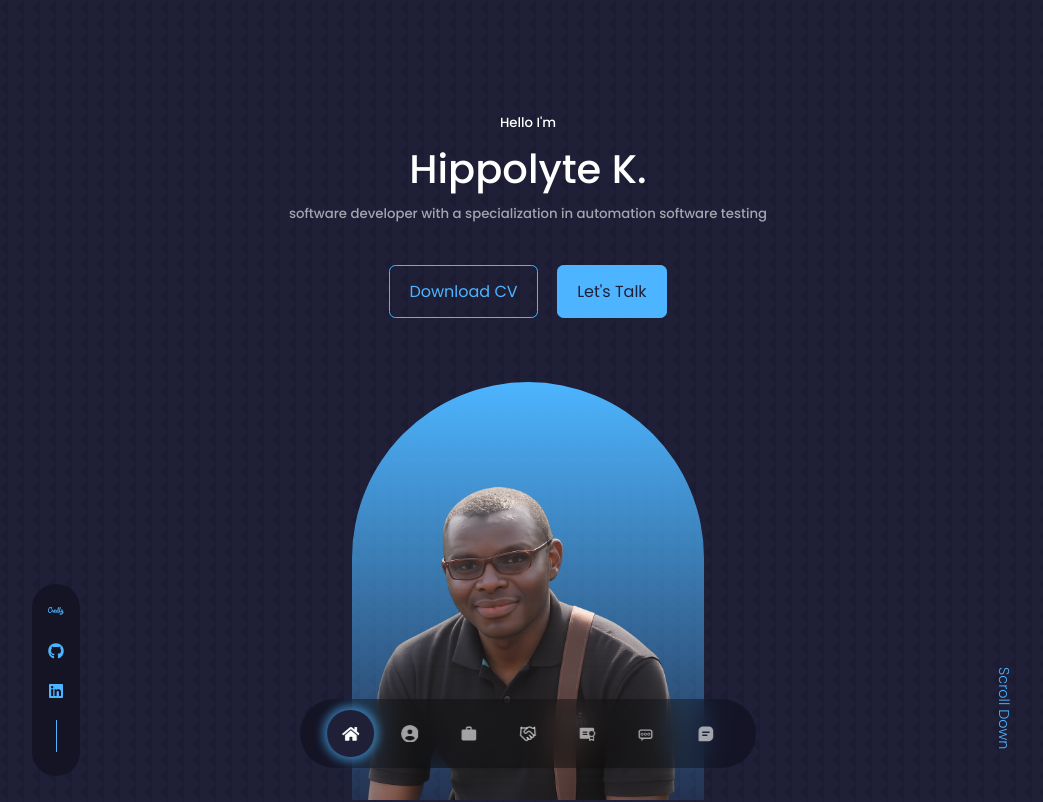
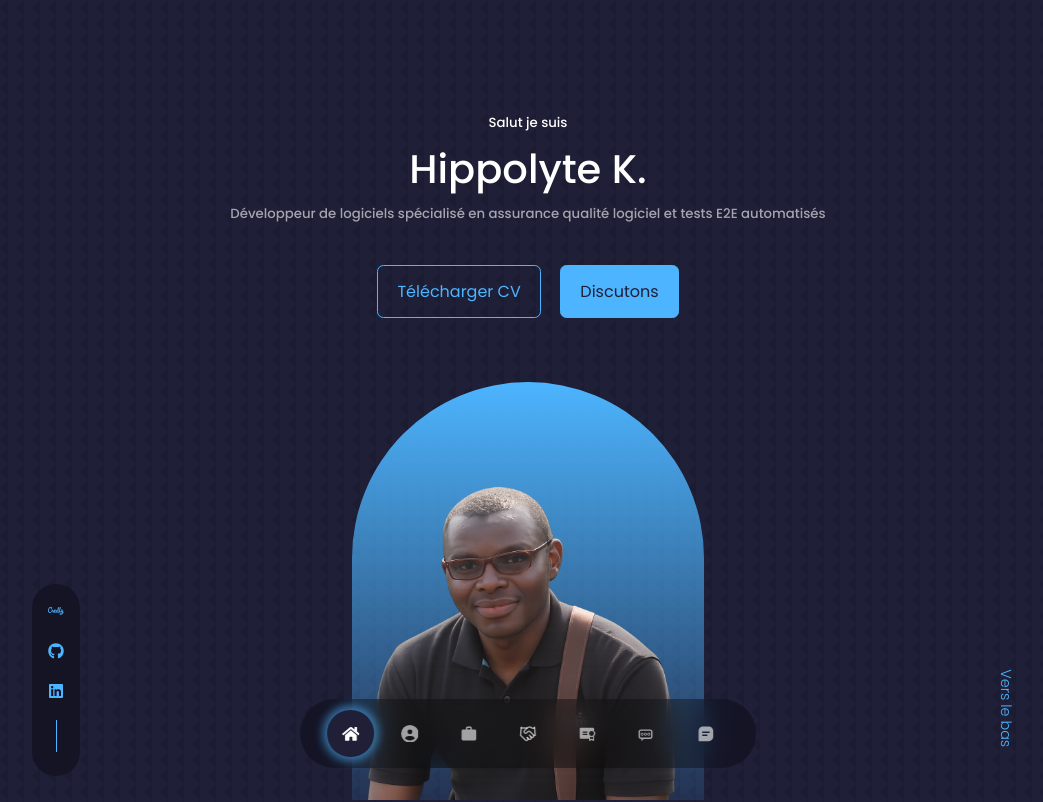
Before and after one commit to Aziguy/react-portfolio, a React (Vite) app: page / in a window 1280 px wide. Shown: the top 802 px of the page, without its empty margins (112-1155 px from the left). Built offline with nearby package versions, Linux system fonts and the light colour scheme; a web font is replaced by a local one.

Commit message:
evo: use french into header component.

```diff
--- a/src/components/header/CTA.jsx
+++ b/src/components/header/CTA.jsx
@@ -4,8 +4,8 @@ import CV from '../../assets/KENGNI_Hippolyte_CV_FR_082025_dev.pdf'
 export const CTA = () => {
   return (
     <div className='cta'>
-        <a href={CV} download className='btn'>Download CV</a>
-        <a href="#contact" className='btn btn-primary'>Let's Talk</a>
+        <a href={CV} download className='btn'>Télécharger CV</a>
+        <a href="#contact" className='btn btn-primary'>Discutons</a>
     </div>
   )
 }
--- a/src/components/header/Header.jsx
+++ b/src/components/header/Header.jsx
@@ -8,17 +8,17 @@ export const Header = () => {
   return (
     <header>
       <div className='container header__container'>
-        <h5>Hello I'm</h5>
+        <h5>Salut je suis</h5>
         <h1>Hippolyte K.</h1>
-        <h5 className='text-light'>software developer with a specialization in automation software testing</h5>
+        <h5 className='text-light'>Développeur de logiciels spécialisé en assurance qualité logiciel et tests E2E automatisés</h5>
         <CTA />
         <HeaderSocial />
 
         <div className="me">
-          <img src={me} alt="Hippolyte" />
+          <img src={me} alt="Hippolyte K." />
         </div>
 
-        <a href="#contact" className='scroll__down'>Scroll Down</a>
+        <a href="#contact" className='scroll__down'>Vers le bas</a>
       </div>
     </header>
   )
```
